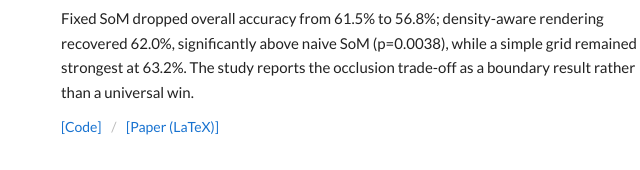
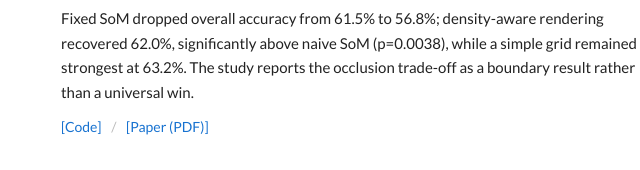
Before and after one commit to LeiPan-JLU/LeiPan-JLU.github.io, a plain HTML site: page index.html in a window 1280 px wide. Shown: the part 814-984 px from the top of the page, 391-1031 px from the left. Drawn offline with Linux system fonts and the light colour scheme.

Commit message:
docs: link AVP paper PDF

```diff
--- a/index.html
+++ b/index.html
@@ -70,7 +70,7 @@
           <p class="links">
             <a href="https://github.com/LeiPan-JLU/adaptive-visual-prompting-mllm" target="_blank" rel="noopener">[Code]</a>
             <span class="sep">/</span>
-            <a href="https://github.com/LeiPan-JLU/adaptive-visual-prompting-mllm/blob/main/paper/main.tex" target="_blank" rel="noopener">[Paper (LaTeX)]</a>
+            <a href="https://github.com/LeiPan-JLU/adaptive-visual-prompting-mllm/blob/main/paper/main.pdf" target="_blank" rel="noopener">[Paper (PDF)]</a>
           </p>
         </div>
       </article>
```
